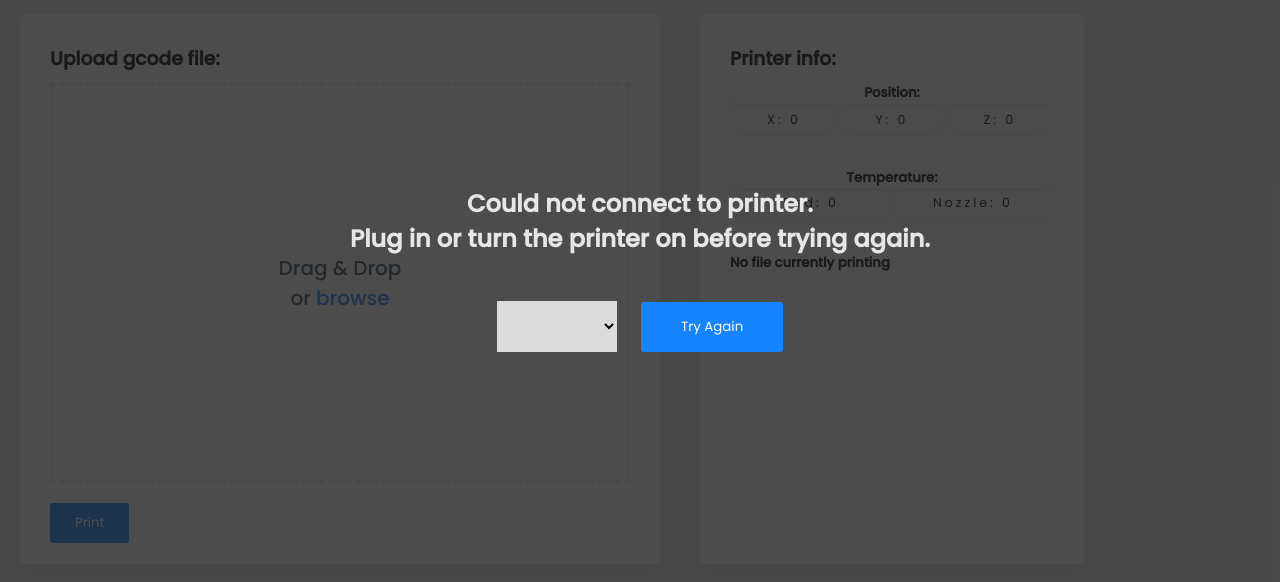
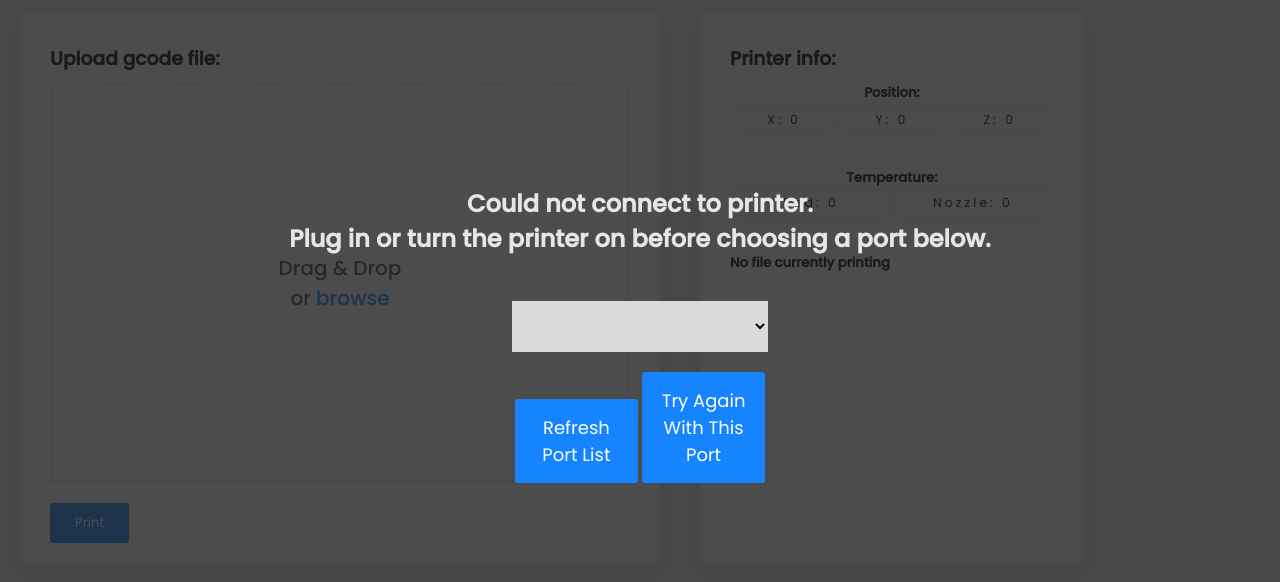
Before and after one commit to 3DCrowd/Fuzzy-Guacamole-Controller, a plain HTML site: page src/frontend/index.html in a window 1280 px wide. Shown: the part 70-652 px from the top of the page. Drawn offline with Linux system fonts and the light colour scheme; no server answers.

Commit message:
Added refresh ports button.

```diff
--- a/src/frontend/css/styles.css
+++ b/src/frontend/css/styles.css
@@ -50,28 +50,35 @@ html {
   color: rgb(230, 230, 230);
 }
 
+.form-container {
+  width: 20%;
+  text-align: center;
+  margin: auto;
+}
+
 .connectionSelect {
   margin: 20px auto;
   padding: 15px 50px;
   border: none;
   background-color: rgba(255,255,255, 0.8);
+  width: 100%;
 }
 
-.again {
-  padding: 15px 40px;
+.btn {
+  padding: 15px 10px;
   border: none;
   background-color: #1683ff;
   color: #fff;
   border-radius: 3px;
   cursor: pointer;
-  margin-top: 10px;
-  margin-left: 20px;
+  font-size: 18px;
+  width: 48%;
 }
 
 /* .again:disabled {
   cursor: wait;
 } */
-.again:disabled {
+.btn:disabled {
   cursor: wait;
   background-color: #116acf;
 }
--- a/src/frontend/index.html
+++ b/src/frontend/index.html
@@ -11,10 +11,13 @@
   <body>
     <div class="not-blocking" id='blocker'>
       <h2>Could not connect to printer.</h2>
-      <h2>Plug in or turn the printer on before trying again.</h2>
+      <h2>Plug in or turn the printer on before choosing a port below.</h2>
       <br>
-      <select class="connectionSelect" name="connectionSelect" id="connectionSelect"></select>
-      <button type="button" name="again" class='again' id='again' onclick="reconnect()">Try Again</button>
+      <div class="form-container">
+        <select class="connectionSelect" name="connectionSelect" id="connectionSelect"></select>
+        <button type="button" name="refresh" class='btn' id='refresh' onclick="updateConnections()">Refresh Port List</button>
+        <button type="button" name="again" class='btn' id='again' onclick="reconnect()">Try Again With This Port</button>
+      </div>
     </div>
 
 
--- a/src/frontend/js/info.js
+++ b/src/frontend/js/info.js
@@ -45,6 +45,7 @@ function updateConnections() {
     })
     .then(function (json) {
       var connectionSelect = document.getElementById('connectionSelect')
+      connectionSelect.innerHTML = ''
       for (port in json['ports']){
         option = document.createElement('option')
         option.value = json['ports'][port]
@@ -61,6 +62,7 @@ function reconnect(){
   }
   document.body.style.cursor = "wait";
   document.getElementById('again').disabled = true;
+  document.getElementById('refresh').disabled = true;
 
   fetch("http://fuzzyguacamole.local:5000/api/v2/connect", {
     method: 'POST',
@@ -78,6 +80,10 @@ function reconnect(){
 
       document.body.style.cursor = "default";
       document.getElementById('again').disabled = false;
+      document.getElementById('refresh').disabled = false;
+    } else {
+      document.body.style.cursor = "default";
+      document.getElementById('again').disabled = false;
     }
   }
 )
```
Also changed, not shown: 1 other file.
